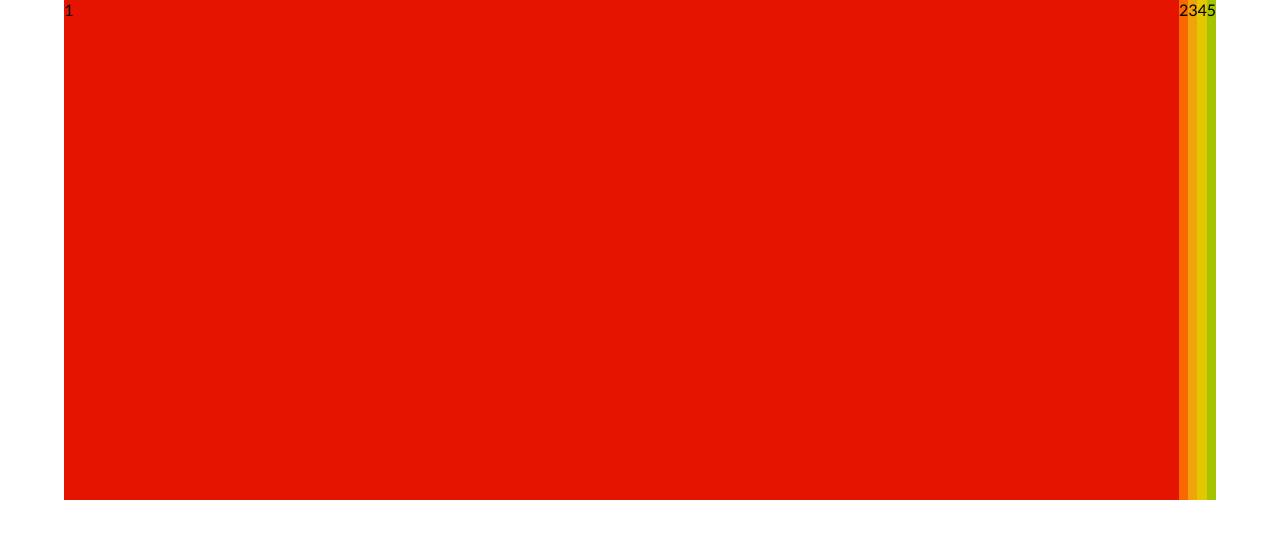
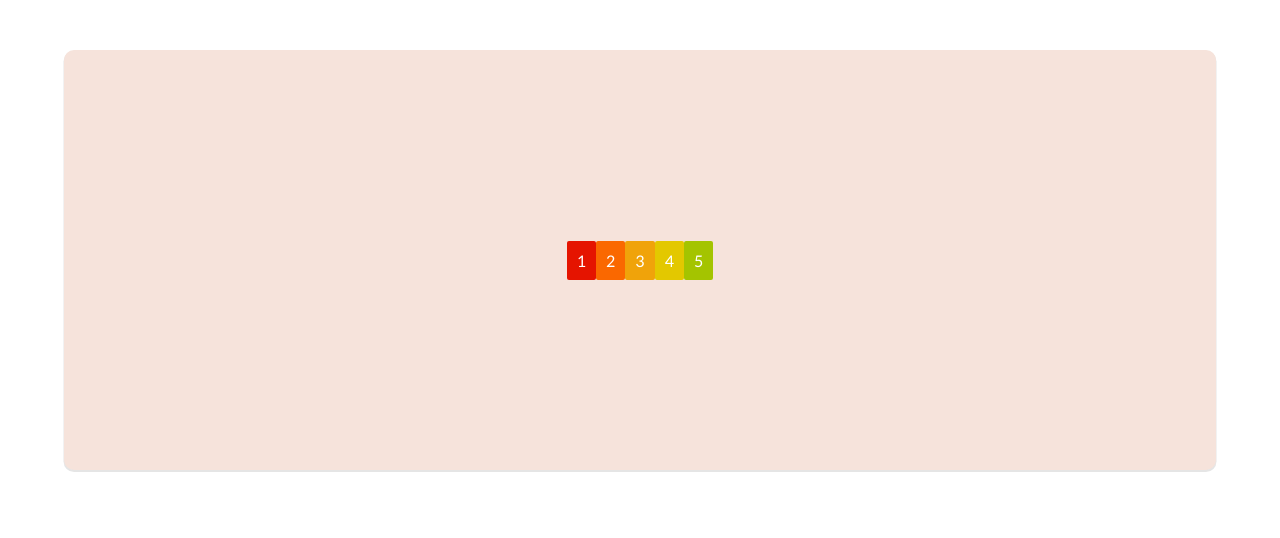
Before and after one commit to codingpixi/wk3-top-5, a plain HTML site: page index.html in a window 1280 px wide. Drawn offline with Linux system fonts and the light colour scheme.

Commit message:
added flexbox.css and set background style

```diff
--- /dev/null
+++ b/flexbox.css
@@ -0,0 +1,21 @@
+/* --------- FLEXBOX  ---------  */
+.container {
+    display: flex;
+    flex-wrap: wrap;
+    min-height: 50vh;
+
+    justify-content: center;
+    align-items: center;
+    /* align-items only works on the container */
+
+}
+
+.box {
+    /*  box-sizing: border-box; */
+
+      /* flex is short for flex-basis, flex-grow, and flex-shrink
+          flex-basis: 200px;
+          flex-grow: 1;
+
+      */
+  }
--- a/index.html
+++ b/index.html
@@ -5,6 +5,7 @@
     <meta charset="UTF-8">
     <meta name="viewport" content="width=device-width, initial-scale=1.0">
     <link rel="stylesheet" href="main.css">
+    <link rel="stylesheet" href="flexbox.css">
     <link href="https://fonts.googleapis.com/css2?family=Lato:wght@100;300;400&display=swap" rel="stylesheet">
     <title>WK3 Top 5</title>
 </head>
--- a/main.css
+++ b/main.css
@@ -9,27 +9,28 @@ body {
     padding-right: 5%;
 }
 
-
-/* --------- FLEXBOX  ---------  */
-.container {
-    display: flex;
-    flex-wrap: wrap;
-    justify-content: space-around;
-    height: 500px;
-}
-
-
 h1 {
     background-color: pink;
 }
 
+.container {
+    margin: 50px auto;
+    padding: 10px;
+    background: #f6e3db;
+    border-radius: 10px;
+    box-shadow: 0 1.5px 0 0.5px rgba(0, 0, 0, 0.1);
+
+}
+
 .box {
-    box-sizing: border-box;
+    padding: 10px;
+    color: #fff;
+    border-radius: 2px;
 }
 
 .box-1 {
     background: #e51400;
-    flex-grow: 2;
+   /* flex-grow: 1; */
 }
 .box-2 {background: #fa6800;}
 .box-3 {background: #f0a30a; }
```
